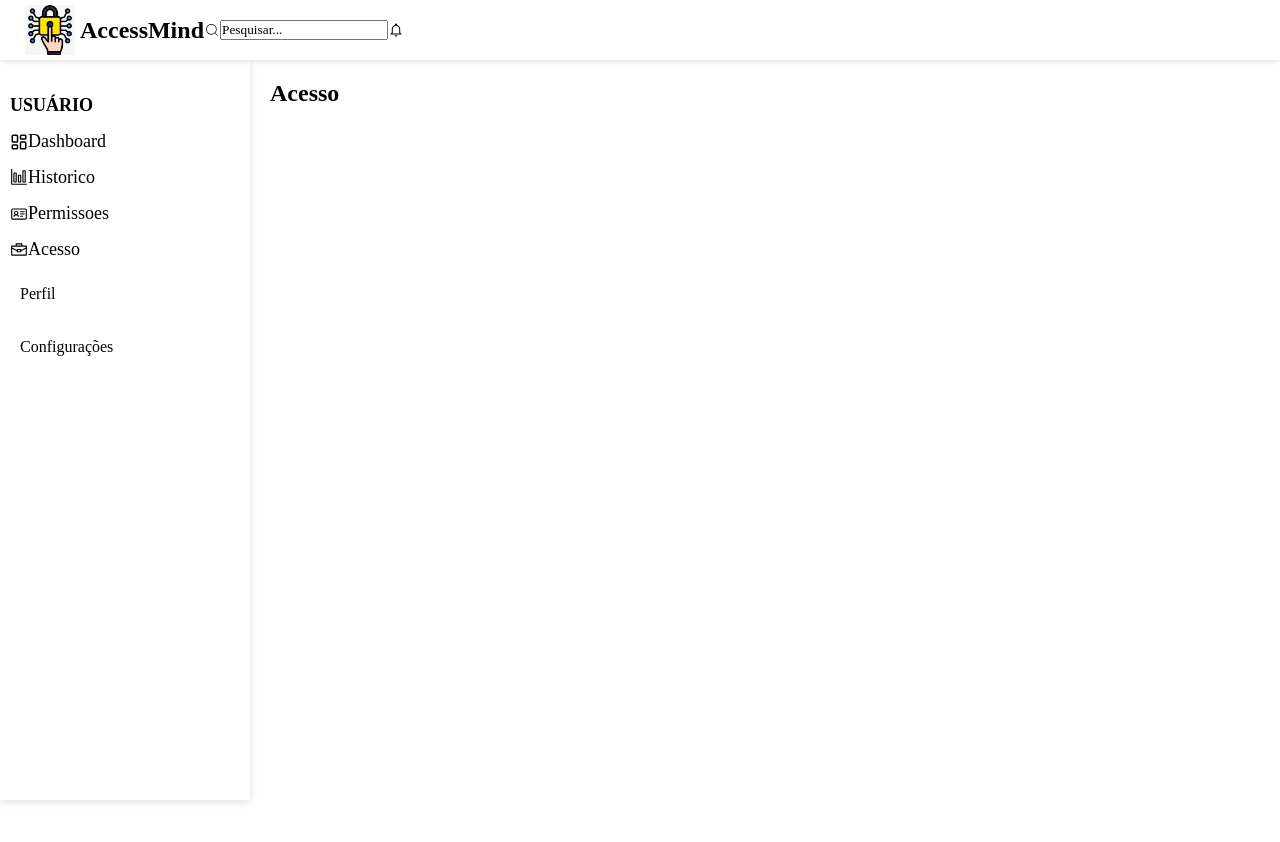
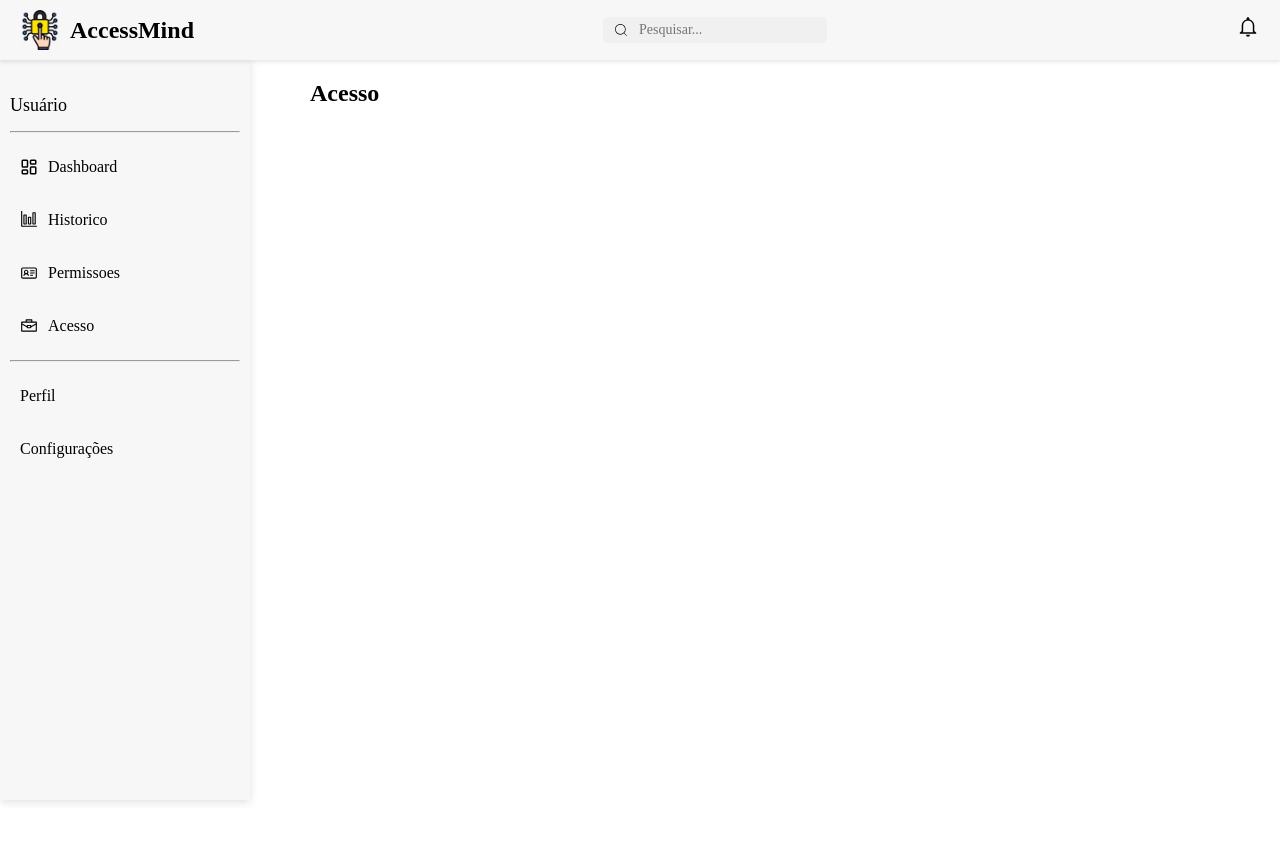
Before and after one commit to thiagobonfim0310/Eng_Software, a JavaScript app in the folder frontend/smartlock/: page /acesso in a window 1280 px wide. Shown: the top 842 px of the page. After the commit the page ends 800 px from the top, so only its background shows below. Built offline with nearby package versions, Linux system fonts and the light colour scheme; the HTML template or start-up script is replaced by a standard one; a web font is replaced by a local one.

Commit message:
melhora do css da navbar e da sidebar

```diff
--- a/frontend/smartlock/src/components/layout/Container.module.css
+++ b/frontend/smartlock/src/components/layout/Container.module.css
@@ -0,0 +1,7 @@
+.container {
+    width: 1200px;
+    display: flex;
+    justify-content: space-between;
+    margin: 0 auto;
+    flex-wrap: wrap;
+}
--- a/frontend/smartlock/src/components/layout/NavBar.js
+++ b/frontend/smartlock/src/components/layout/NavBar.js
@@ -7,11 +7,17 @@ import { CiSearch } from "react-icons/ci";
 function NavBar(){
     return(
         <nav className={styles.navbar}>
-            <img src={logo} alt="AccessMind"></img>
-            <h1>AccessMind</h1>
-            <CiSearch />
-            <input name="search" defaultValue="Pesquisar..."/>
-            <IoMdNotificationsOutline />
+            <div className={styles.logo}>
+                <img src={logo} alt="AccessMind"></img>
+                <h1>AccessMind</h1>
+            </div>
+            <div className={styles.search}>
+                <CiSearch />
+                <input type="search" placeholder="Pesquisar..."/>
+            </div>
+            <div className={styles.notification}>
+                <IoMdNotificationsOutline />
+            </div>
         </nav>
     )
 }
--- a/frontend/smartlock/src/components/layout/NavBar.module.css
+++ b/frontend/smartlock/src/components/layout/NavBar.module.css
@@ -1,22 +1,49 @@
-/* Exemplo de estilos da navbar */
+/* Estilos da navbar */
 .navbar {
     width: 100%;
-    height: 60px; /* Altura da navbar */
-    background-color: white;
+    height: 60px;
+    background-color: #f7f7f7;
     position: fixed;
     top: 0;
     left: 0;
     z-index: 101;
     display: flex;
-    align-items: center; /* Alinha os itens no centro verticalmente */
+    justify-content: space-between; /* Garante que os itens fiquem afastados entre si */
+    align-items: center;
     padding: 0 20px;
-    /* border-bottom: solid 1px; */
     box-shadow: 0 2px 4px rgba(0, 0, 0, 0.1);
+    border-bottom: #e8e8e8;
 }
 
-.navbar img {
-    height: 100%; /* A imagem vai ocupar 100% da altura da navbar */
-    max-height: 60px; /* Garante que a imagem não ultrapasse a altura da navbar */
-    object-fit: contain; /* Mantém a proporção da imagem */
-    padding: 5px; /* Espaçamento opcional ao redor da imagem */
+.logo {
+    display: flex;
+    align-items: center; /* Alinha verticalmente a imagem e o texto */
 }
+
+.logo img {
+    margin-right: 10px;
+    height: 40px; /* Ajuste o tamanho da imagem conforme necessário */
+    width: auto;  /* Mantém a proporção da imagem */
+}
+
+.search {
+    display: flex;
+    align-items: center;
+    background-color: #f0f0f0;
+    padding: 5px 10px;
+    border-radius: 5px;
+}
+
+.search input {
+    border: none;
+    background: none;
+    outline: none;
+    margin-left: 10px;
+    font-size: 14px;
+}
+
+/* Estilos do ícone de notificação */
+.notification {
+    font-size: 24px; /* Tamanho do ícone de notificação */
+    cursor: pointer;
+}
--- a/frontend/smartlock/src/components/layout/SideBar.js
+++ b/frontend/smartlock/src/components/layout/SideBar.js
@@ -1,21 +1,20 @@
 import { Link } from 'react-router-dom'
 
 import styles from './SideBar.module.css'
-import Container from './Container'
 import { SideBarData } from './SideBarData'
 
 function SideBar(){
     return(
         <div className={styles.sidebar}>
-            <Container>
             <ul>
                 <li>
-                        <p>Usuário</p>
+                    Usuário
                 </li>
+                <hr/>
 
                 {SideBarData.map((item, index) => {
                     return (
-                            <li key={index} className={item.cName}>
+                        <li key={index} className={styles[item.cName]}>
                         <Link to={item.path}>
                             {item.icon}
                             <span>{item.title}</span>
@@ -24,10 +23,10 @@ function SideBar(){
                     );
                 })}
 
+                <hr/>
                 <li>Perfil</li>
                 <li>Configurações</li>
             </ul>
-            </Container>
         </div>
     )
 }
--- a/frontend/smartlock/src/components/layout/SideBar.module.css
+++ b/frontend/smartlock/src/components/layout/SideBar.module.css
@@ -4,7 +4,7 @@
 .sidebar {
     width: 250px;
     height: calc(100vh - 60px); /* Altura da sidebar ajustada para não cobrir a navbar */
-    background-color: white;
+    background-color: #f7f7f7;
     display: flex;
     flex-direction: column;
     justify-content: space-between;
@@ -15,6 +15,7 @@
     z-index: 100; /* Valor de z-index menor ou igual ao da navbar */
     transition: 0.3s ease;
     box-shadow: rgba(99, 99, 99, 0.2) 0px 2px 8px 0px;
+    border-right: #e8e8e8;
 }
 
 .sidebar ul {
@@ -28,13 +29,6 @@
   font-size: 18px;
 }
 
-.sidebar li p {
-  font-weight: bold;
-  text-transform: uppercase;
-  margin-bottom: 10px;
-  color: black; /* Cor do texto para o título 'Usuário' */
-}
-
 /* Estilo para os itens do menu */
 .side-text {
   display: flex;
@@ -43,7 +37,7 @@
   border-radius: 8px;
   transition: background-color 0.2s ease;
   cursor: pointer; /* Adicionado para imitar 'Perfil' e 'Configurações' */
-  color: #bbbbbb; /* Mesma cor de 'Perfil' e 'Configurações' */
+  color: #bbbbbb; /*Mesma cor de 'Perfil' e 'Configurações'*/
 }
 
 .side-text:hover {
@@ -65,9 +59,9 @@
   transition: background-color 0.2s ease; /* Transição para o hover */
 }
 
-.sidebar a:hover {
-  background-color: #bbbbbb; /* Aplicar o efeito hover ao link */
-}
+/* .sidebar a:hover {
+  background-color: #ee7676;
+} */
 
 /* Estilo para o texto de "Perfil" e "Configurações" */
 .sidebar li:last-child,
```
Lines whose indentation alone changed are shown as unchanged.
